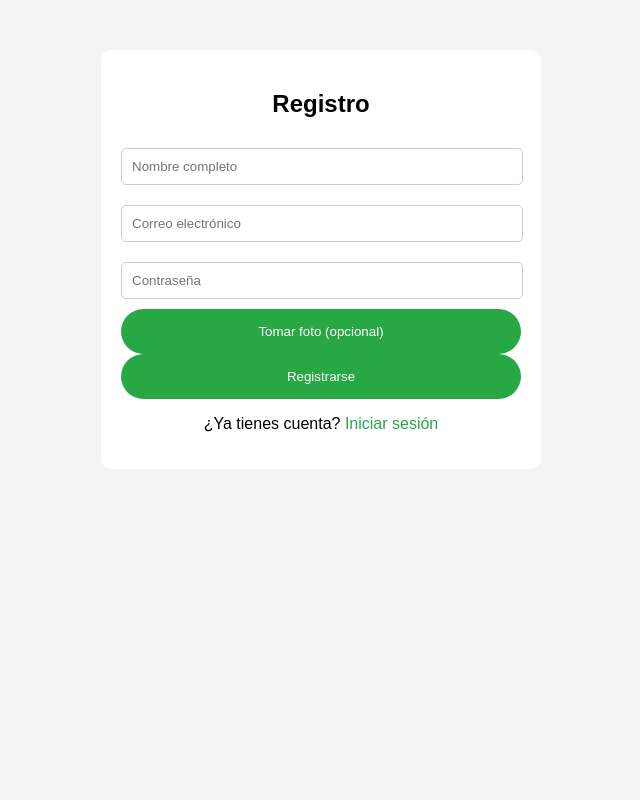
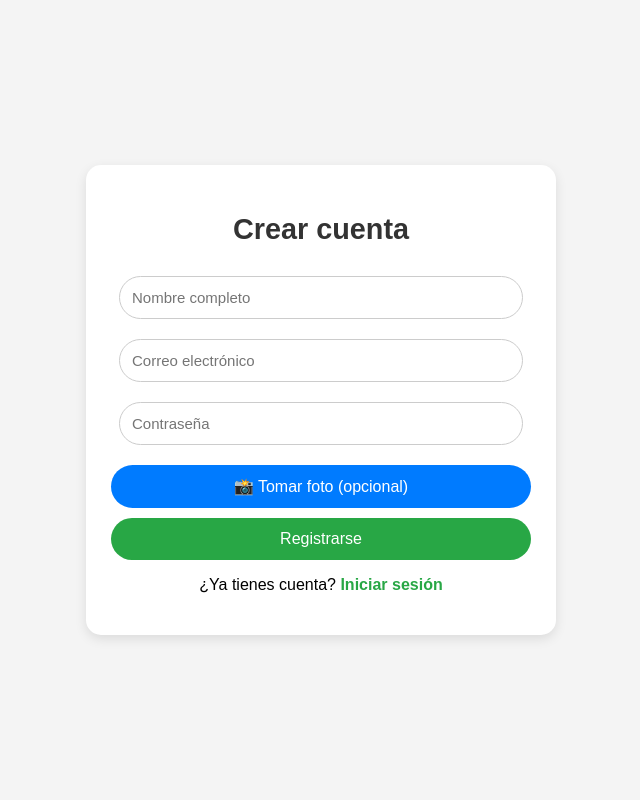
Before and after one commit to Andrescjmaster/Flask-usuarios, a Flask app: page /register in a window 1280 px wide. Shown: the whole page, without its empty margins (319-959 px from the left). Run offline with Flask 3, Linux system fonts and the light colour scheme; some libraries are stand-ins or nearby versions.

Commit message:
cambio de register 2.0

```diff
--- a/templates/register.html
+++ b/templates/register.html
@@ -4,31 +4,107 @@
     <meta charset="UTF-8">
     <title>Registro</title>
     <style>
-        body { font-family: Arial, sans-serif; background: #f4f4f4; }
-        .container { max-width: 400px; margin: 50px auto; background: white; padding: 20px; border-radius: 10px; }
-        h2 { text-align: center; }
-        input { width: 95%; padding: 10px; margin: 10px 0; border: 1px solid #ccc; border-radius: 5px; }
-        button { width: 100%; padding: 15px; background: #28a745; color: white; border: none; border-radius: 50px; }
-        button:hover { background: #218838; cursor: pointer; }
-        video, canvas { width: 100%; border-radius: 10px; margin-top: 10px; }
-        .extra { text-align: center; margin-top: 10px; }
-        .extra a { color: #28a745; text-decoration: none; }
-        .extra a:hover { text-decoration: underline; }
+        body {
+            font-family: Arial, sans-serif;
+            background: #f4f4f4;
+            display: flex;
+            justify-content: center;
+            align-items: center;
+            height: 100vh;
+            margin: 0;
+        }
+        .container {
+            max-width: 420px;
+            background: white;
+            padding: 25px;
+            border-radius: 15px;
+            text-align: center;
+            box-shadow: 0 4px 12px rgba(0,0,0,0.1);
+            transition: all 0.3s ease;
+        }
+        .container:hover {
+            transform: translateY(-2px);
+            box-shadow: 0 6px 16px rgba(0,0,0,0.15);
+        }
+        h2 {
+            margin-bottom: 20px;
+            color: #333;
+            font-size: 1.8em;
+        }
+        input {
+            width: 90%;
+            padding: 12px;
+            margin: 10px 0;
+            border: 1px solid #ccc;
+            border-radius: 50px;
+            font-size: 15px;
+            outline: none;
+            transition: 0.3s;
+        }
+        input:focus {
+            border-color: #28a745;
+            box-shadow: 0 0 4px rgba(40,167,69,0.4);
+        }
+        button {
+            width: 100%;
+            padding: 12px;
+            background: #28a745;
+            color: white;
+            border: none;
+            border-radius: 50px;
+            font-size: 16px;
+            margin-top: 10px;
+            transition: background 0.3s;
+        }
+        button:hover {
+            background: #218838;
+            cursor: pointer;
+        }
+        .camara-btn {
+            background: #007bff;
+        }
+        .camara-btn:hover {
+            background: #0056b3;
+        }
+        .volver-btn {
+            background: #6c757d;
+        }
+        .volver-btn:hover {
+            background: #5a6268;
+        }
+        .extra {
+            text-align: center;
+            margin-top: 15px;
+        }
+        .extra a {
+            color: #28a745;
+            text-decoration: none;
+            font-weight: bold;
+        }
+        .extra a:hover {
+            text-decoration: underline;
+        }
+        video, canvas {
+            width: 100%;
+            border-radius: 10px;
+            margin-top: 10px;
+            border: 1px solid #ccc;
+        }
         .hidden { display: none; }
     </style>
 </head>
 <body>
     <div class="container">
-        <h2>Registro</h2>
+        <h2>Crear cuenta</h2>
 
-        <!-- Sección 1: formulario de datos -->
+        <!-- Sección 1: formulario -->
         <div id="formularioSeccion">
             <form id="registroForm">
                 <input type="text" id="nombre" name="nombre" placeholder="Nombre completo" required>
                 <input type="email" id="correo" name="correo" placeholder="Correo electrónico" required>
                 <input type="password" id="contraseña" name="contraseña" placeholder="Contraseña" required>
 
-                <button type="button" id="abrirCamara">Tomar foto (opcional)</button>
+                <button type="button" class="camara-btn" id="abrirCamara">📸 Tomar foto (opcional)</button>
                 <button type="submit">Registrarse</button>
             </form>
 
@@ -41,8 +117,8 @@
         <div id="camaraSeccion" class="hidden">
             <video id="camara" autoplay playsinline></video>
             <canvas id="fotoCanvas" class="hidden"></canvas>
-            <button type="button" id="capturar">Capturar Rostro</button>
-            <button type="button" id="volver">Volver</button>
+            <button type="button" id="capturar">✅ Capturar Rostro</button>
+            <button type="button" class="volver-btn" id="volver">🔙 Volver</button>
         </div>
     </div>
 
```
